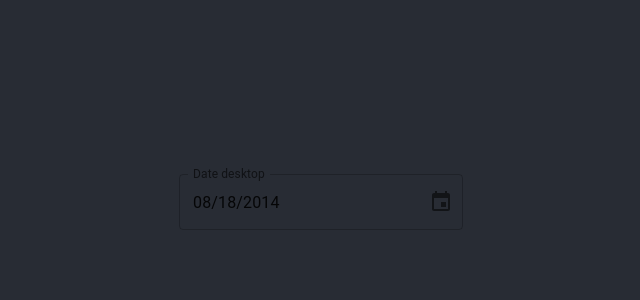
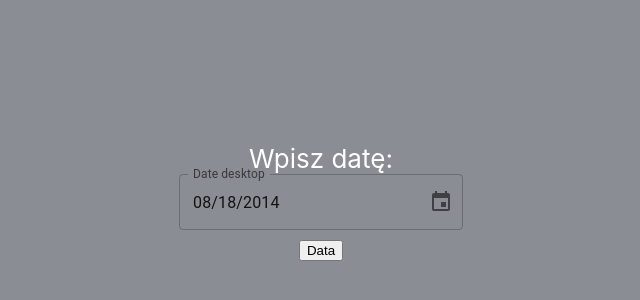
Before and after one commit to Finarfin32/tasks, a React (Create React App) app: page / in a window 1280 px wide. Shown: the part 198-498 px from the top of the page, without its empty margins (319-959 px from the left). Built offline with nearby package versions, Linux system fonts and the light colour scheme.

Commit message:
MUIDatePicker
MUIDatePicker testing.
Use MUI
Show date after submit.

```diff
--- a/src/App.css
+++ b/src/App.css
@@ -14,7 +14,7 @@
 }
 
 .App-header {
-  background-color: #282c34;
+  background-color: #8a8d93;
   min-height: 100vh;
   display: flex;
   flex-direction: column;
--- a/src/components/MuiDatePicker.js
+++ b/src/components/MuiDatePicker.js
@@ -1,4 +1,5 @@
 import * as React from "react";
+
 import Stack from "@mui/material/Stack";
 import TextField from "@mui/material/TextField";
 import { AdapterDateFns } from "@mui/x-date-pickers/AdapterDateFns";
@@ -7,12 +8,15 @@ import { DesktopDatePicker } from "@mui/x-date-pickers/DesktopDatePicker";
 
 function MuiDatePicker() {
   const [value, setValue] = React.useState(new Date("2014-08-18T21:11:54"));
-
+  console.log(value);
   const handleChange = (newValue) => {
     setValue(newValue);
   };
 
   return (
+    <form>
+      <label>
+        Wpisz datę:
         <LocalizationProvider dateAdapter={AdapterDateFns}>
           <Stack spacing={3}>
             <DesktopDatePicker
@@ -23,7 +27,10 @@ function MuiDatePicker() {
               renderInput={(params) => <TextField {...params} />}
             />
           </Stack>
+          <button onClick={() => alert(value.toString())}>Data</button>
         </LocalizationProvider>
+      </label>
+    </form>
   );
 }
 
```
Lines whose indentation alone changed are shown as unchanged.
